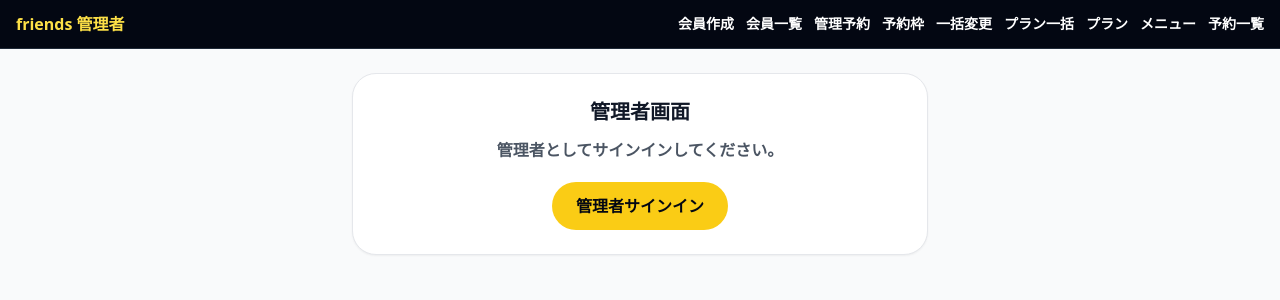
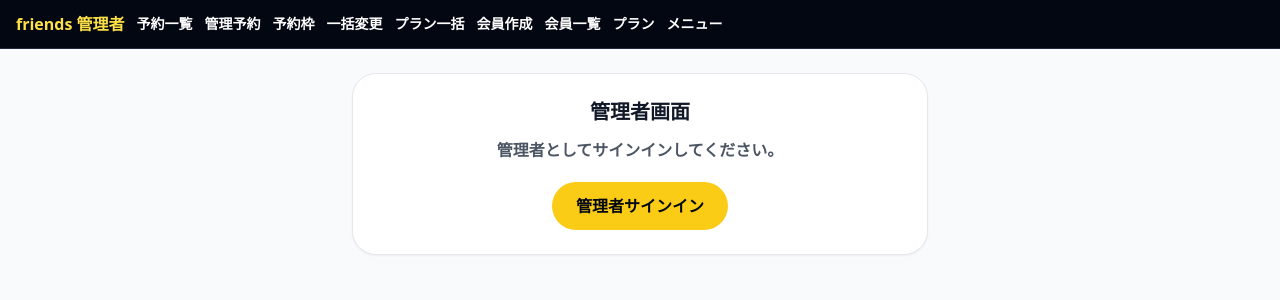
Before and after one commit to kyoheiehime089-cpu/friends-member-reservation, a Next.js app: page /admin in a window 1280 px wide. Shown: the top 300 px of the page. Built offline with nearby package versions, Linux system fonts and the light colour scheme; no server answers.

Commit message:
Put reservation calendar first in owner nav

```diff
--- a/src/components/AdminPage.tsx
+++ b/src/components/AdminPage.tsx
@@ -9,18 +9,18 @@ function OwnerShell({ children }: { children: ReactNode }) {
   return (
     <div className="min-h-screen bg-gray-50">
       <header className="sticky top-0 z-20 border-b border-gray-800 bg-gray-950 text-white">
-        <div className="mx-auto flex max-w-7xl items-center justify-between gap-3 px-4 py-3">
-          <Link href="/owner" className="shrink-0 font-black text-yellow-300">friends 管理者</Link>
-          <nav className="flex gap-3 overflow-x-auto whitespace-nowrap text-xs font-black sm:text-sm">
-            <Link href="/owner/members">会員作成</Link>
-            <Link href="/owner/member-list">会員一覧</Link>
+        <div className="mx-auto flex max-w-7xl items-center gap-3 px-4 py-3">
+          <Link href="/owner/reservations" className="shrink-0 font-black text-yellow-300">friends 管理者</Link>
+          <nav className="flex flex-1 gap-3 overflow-x-auto whitespace-nowrap text-xs font-black sm:text-sm">
+            <Link href="/owner/reservations">予約一覧</Link>
             <Link href="/owner/manual-reservation">管理予約</Link>
             <Link href="/owner/schedules">予約枠</Link>
             <Link href="/owner/slot-bulk">一括変更</Link>
             <Link href="/owner/bulk-plan">プラン一括</Link>
+            <Link href="/owner/members">会員作成</Link>
+            <Link href="/owner/member-list">会員一覧</Link>
             <Link href="/owner/plans">プラン</Link>
             <Link href="/owner/menus">メニュー</Link>
-            <Link href="/owner/reservations">予約一覧</Link>
           </nav>
         </div>
       </header>
```
